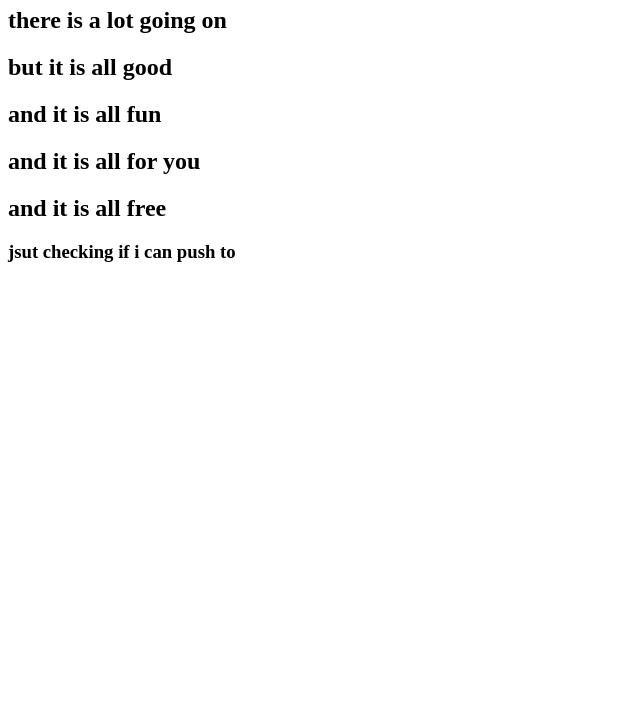
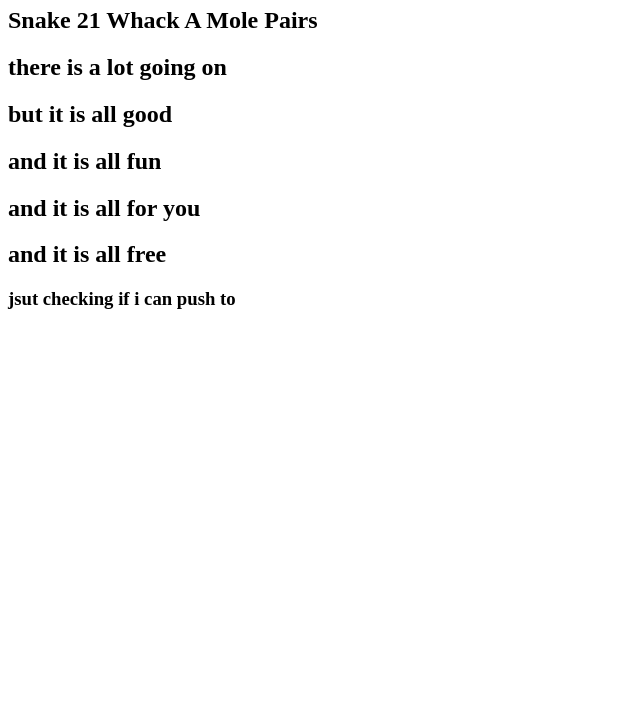
Before and after one commit to wen-l-liu/BigGameKrew, a plain HTML site: page index.html in a window 1280 px wide. Shown: the part 73-800 px from the top of the page, without its empty margins (0-640 px from the left). Drawn offline with Linux system fonts and the light colour scheme.

Commit message:
Added games to play

```diff
--- a/index.html
+++ b/index.html
@@ -3,10 +3,11 @@
 <head>
     <meta charset="UTF-8">
     <meta name="viewport" content="width=device-width, initial-scale=1.0">
-    <title>Hackathon Project Planning</title>
+    <title>Hackathon Project Planning Day 1</title>
 </head>
 <body>
     <h1>Pick a Frame and and play the Game</h1>
+    <h2>Snake 21 Whack A Mole Pairs</h2>
     <h2>there is a lot going on</h2>
     <h2>but it is all good</h2>
     <h2>and it is all fun</h2>
```
